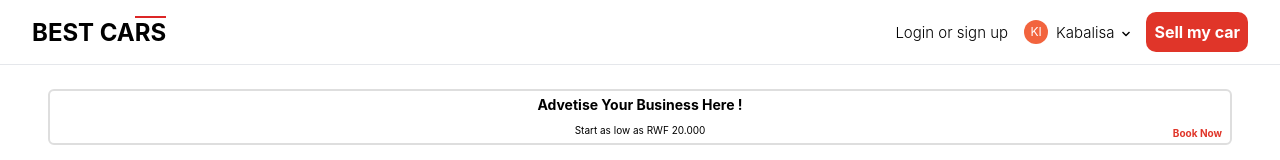
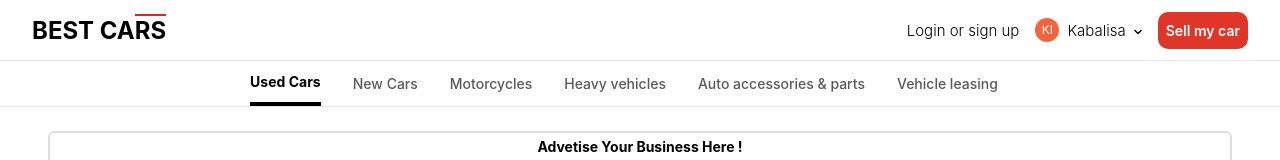
Before and after one commit to Kabalisa/car-sales-frontend, a Next.js app: page / in a window 1280 px wide. Shown: the top 160 px of the page. Built offline with nearby package versions, Linux system fonts and the light colour scheme.

Commit message:
header and filter component desktop version

```diff
--- /dev/null
+++ b/components/common/filter/index.jsx
@@ -0,0 +1,18 @@
+import styles from "./styles/filter.module.scss";
+
+const Filter = () => {
+  return (
+    <div className="md:border-b">
+      <div className={styles.filter}>
+        <div className={`${styles.filterItem} ${styles.active}`}>Used Cars</div>
+        <div className={styles.filterItem}>New Cars</div>
+        <div className={styles.filterItem}>Motorcycles</div>
+        <div className={styles.filterItem}>Heavy vehicles</div>
+        <div className={styles.filterItem}>Auto accessories & parts</div>
+        <div className={styles.filterItem}>Vehicle leasing</div>
+      </div>
+    </div>
+  );
+};
+
+export { Filter };
--- /dev/null
+++ b/components/common/filter/styles/filter.module.scss
@@ -0,0 +1,23 @@
+.filter {
+  @apply container hidden md:flex md:justify-center;
+  height: 45px;
+
+  .filterItem {
+    @apply h-full flex items-center mr-8  text-black-160 cursor-pointer font-medium;
+    font-size: 12px;
+    line-height: 21px;
+    transition: all 0.2s;
+
+    @screen lg {
+      font-size: 14px;
+    }
+
+    &.active {
+      @apply border-b-4 border-black-210 text-black-210 font-bold;
+    }
+
+    &:hover {
+      @apply border-b-4 border-black-210 text-black-210 font-bold;
+    }
+  }
+}
--- a/components/common/header/index.jsx
+++ b/components/common/header/index.jsx
@@ -5,8 +5,8 @@ import styles from "./styles/header.module.scss";
 
 const Header = () => {
   return (
-    <nav className="border-b">
-      <div className="container flex justify-center md:justify-between pt-6 md:pt-3">
+    <nav className="md:border-b">
+      <div className={styles.header}>
         <h1 className={styles.title}>
           <Link href="/">
             <a>
@@ -14,10 +14,10 @@ const Header = () => {
             </a>
           </Link>
         </h1>
-        <div className="flex md:pb-3">
+        <div className="flex">
           <div className={styles.loginSignup}>Login or sign up</div>
           <div className={styles.dropdown}>
-            <div className="flex">
+            <div className="flex h-full">
               <div className={styles.userAvatar}>KI</div>
               <span className={styles.username}>Kabalisa</span>
               <FontAwesomeIcon
--- a/components/common/header/styles/header.module.scss
+++ b/components/common/header/styles/header.module.scss
@@ -1,5 +1,8 @@
+.header {
+  @apply container flex justify-center md:justify-between;
+  height: 60px;
   .title {
-  @apply md:self-center md:pb-3 font-bold;
+    @apply self-center font-bold;
     font-size: 20px;
     line-height: 22px;
     text-transform: uppercase;
@@ -11,8 +14,13 @@
   }
 
   .button {
-  @apply hidden md:block bg-red-450 text-white font-bold p-2;
+    @apply hidden md:block bg-red-450 text-white font-semibold p-2 self-center;
+    font-size: 14px;
     border-radius: 10px;
+
+    &:hover {
+      @apply bg-red-410;
+    }
   }
 
   .loginSignup {
@@ -20,19 +28,25 @@
     font-style: normal;
     font-size: 15px;
     line-height: 15px;
+    transition: all 0.2s;
+
+    &:hover {
+      @apply font-medium;
+    }
   }
 
   .dropdown {
-  @apply self-center mr-4 hidden md:block cursor-pointer relative;
+    @apply mr-4 hidden md:block cursor-pointer relative;
 
     &:hover {
+      @apply text-gray-210;
       .dropdownContainer {
         @apply opacity-100 visible;
       }
     }
 
     .userAvatar {
-    @apply mr-2 flex flex-col justify-center items-center bg-red-430;
+      @apply mr-2 flex flex-col justify-center items-center self-center bg-red-430;
       width: 24px;
       height: 24px;
       font-size: 12px;
@@ -42,7 +56,7 @@
     }
 
     .username {
-    @apply mr-2 self-center font-light;
+      @apply mr-2 self-center font-light text-black-210;
       font-style: normal;
       font-size: 15px;
       line-height: 15px;
@@ -56,7 +70,7 @@
 
     .dropdownContainer {
       @apply block bg-white absolute w-auto border-t border-gray-230 opacity-0 invisible;
-    top: 180%;
+      top: 100%;
       left: -1px;
       min-width: 164px;
       white-space: nowrap;
@@ -86,3 +100,4 @@
       }
     }
   }
+}
--- a/components/common/layout/index.jsx
+++ b/components/common/layout/index.jsx
@@ -1,10 +1,12 @@
-import {Header} from "../header";
-import {Footer} from "../footer";
+import { Header } from "../header";
+import { Footer } from "../footer";
+import { Filter } from "../filter";
 
 const AppLayout = ({ children }) => {
   return (
     <>
       <Header />
+      <Filter />
       {children}
       <Footer />
     </>
--- a/tailwind.config.js
+++ b/tailwind.config.js
@@ -12,6 +12,7 @@ module.exports = {
     extend: {
       colors: {
         gray: {
+          210: "#b6b8b9",
           220: "#f6f7f8",
           230: "#eef0f1",
           250: "#e8e8e8",
@@ -20,11 +21,14 @@ module.exports = {
           370: "#333333",
         },
         red: {
+          410: "#f23d3d",
           430: "#f2643e",
           450: "#E03529",
         },
         black: {
           120: "#2b2d2e",
+          160: "#595959",
+          210: "#000000",
         },
       },
     },
```
Lines whose indentation alone changed are shown as unchanged.
